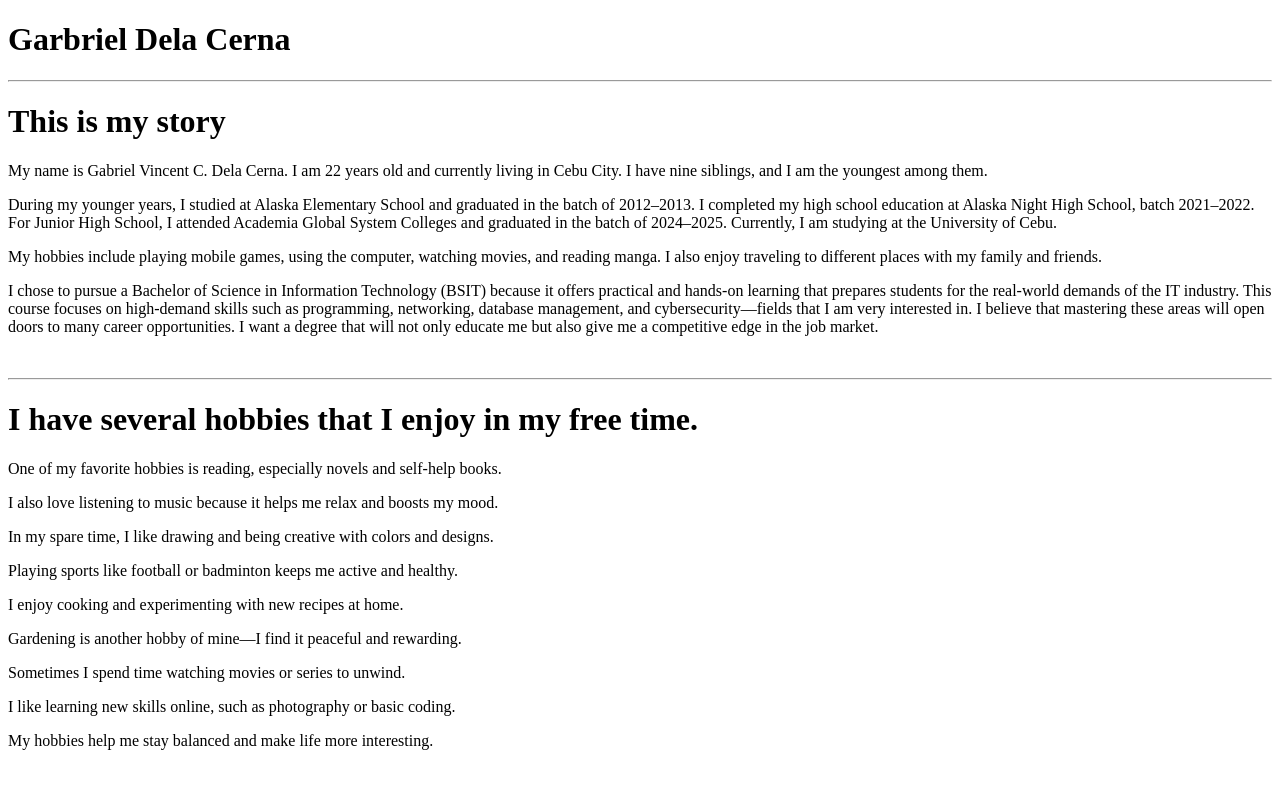
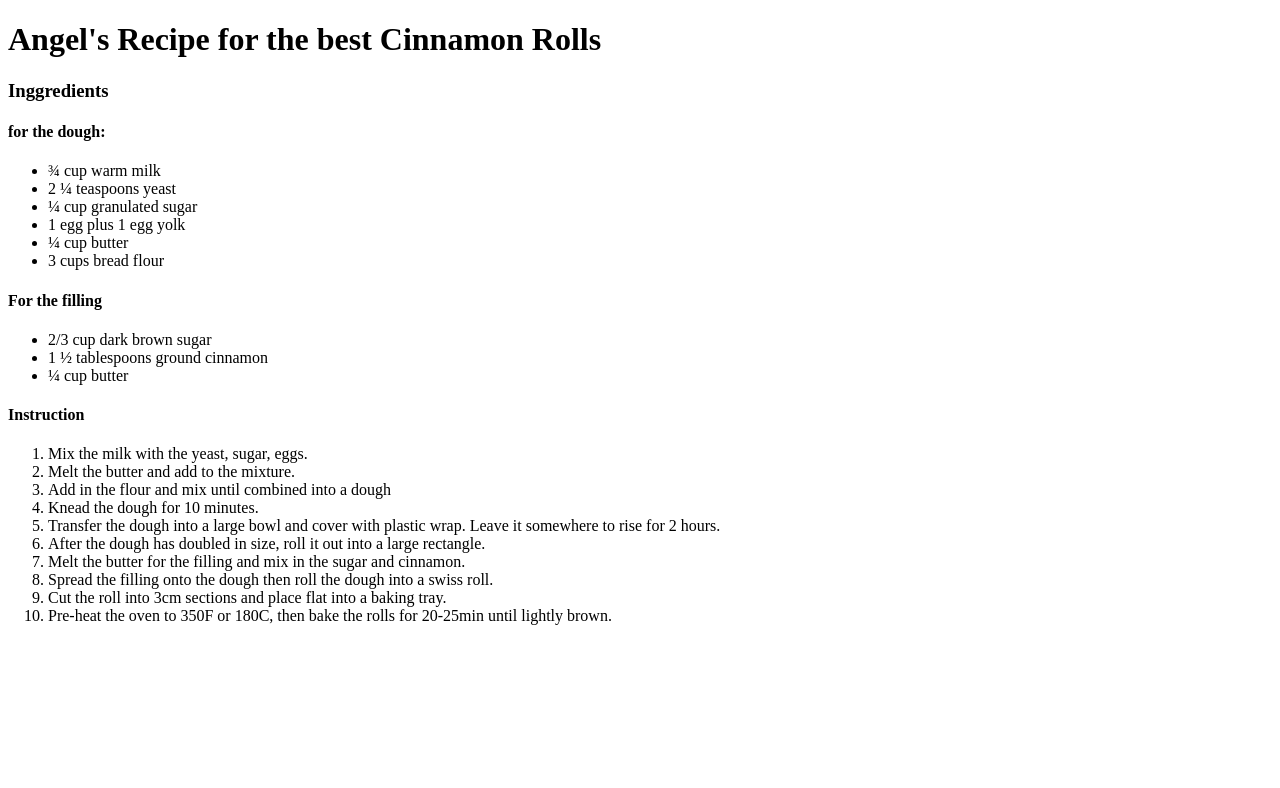
Before and after one commit to delacernagabriel/activity-1, a plain HTML site: page index.html in a window 1280 px wide. Drawn offline with Linux system fonts and the light colour scheme.

Commit message:
Add files via upload

```diff
--- a/index.html
+++ b/index.html
@@ -1,39 +1,39 @@
 <!DOCTYPE html>
 <html lang="en">
-<head>
+<Angel>
     <meta charset="UTF-8">
-    <meta name="viewport" content="width=device-width, initial-scale=1.0">
-    <title>gabcodex</title>
-</head>
-    <h1>Garbriel Dela Cerna</h1>
-    <body>
-    <hr>
-    <h1>This is my story</h1>
-<p>My name is Gabriel Vincent C. Dela Cerna. I am 22 years old and currently living in Cebu City. I have nine siblings, and I am the youngest among them.</p>
- <p>During my younger years, I studied at Alaska Elementary School and graduated in the batch of 2012–2013. I completed my high school education at Alaska Night High School, batch 2021–2022. For Junior High School, I attended Academia Global System Colleges and graduated in the batch of 2024–2025. Currently, I am studying at the University of Cebu.</p>
- <p>My hobbies include playing mobile games, using the computer, watching movies, and reading manga. I also enjoy traveling to different places with my family and friends.</p>
- <p>I chose to pursue a Bachelor of Science in Information Technology (BSIT) because it offers practical and hands-on learning that prepares students for the real-world demands of the IT industry. This course focuses on high-demand skills such as programming, networking, database management, and cybersecurity—fields that I am very interested in. I believe that mastering these areas will open doors to many career opportunities. I want a degree that will not only educate me but also give me a competitive edge in the job market.</p>
-<br>
-<hr>
+    <meta gab.html="viewport" content="width=device-width, initial-scale=1.0">
+    <title>Angel's Recipe for the best Cinnamon Rolls</title>
+<h1>Angel's Recipe for the best Cinnamon Rolls</h1>
+<body></body>
+<h3>Inggredients</h3>
+<h4>for the dough:</h4>
+<ul>
+    <li>¾ cup warm milk</li>
+    <li>2 ¼ teaspoons yeast</li>
+    <li>¼ cup granulated sugar </li>
+    <li>1 egg plus 1 egg yolk </li>
+    <li>¼ cup butter</li>
+    <li> 3 cups bread flour</li>
+</ul>
+<h4>For the filling</h4>
+<ul>
+    <li> 2/3 cup dark brown sugar </li>
+    <li>1 ½ tablespoons ground cinnamon </li>
+    <li> ¼ cup butter</li>
+</ul>
+<h4>Instruction</h4>
+<ol>
+    <li>Mix the milk with the yeast, sugar, eggs.</li>
+    <li>Melt the butter and add to the mixture.</li>
+    <li> Add in the flour and mix until combined into a dough</li>
+    <li>Knead the dough for 10 minutes.</li>
+    <li>Transfer the dough into a large bowl and cover with plastic wrap. Leave it somewhere to rise for 2 hours.</li>
+    <li>After the dough has doubled in size, roll it out into a large rectangle.</li>
+    <li>Melt the butter for the filling and mix in the sugar and cinnamon.</li>
+    <li>Spread the filling onto the dough then roll the dough into a swiss roll.</li>
+    <li>Cut the roll into 3cm sections and place flat into a baking tray. </li>
+    <li> Pre-heat the oven to 350F or 180C, then bake the rolls for 20-25min until lightly brown.</li>
+</ol>
 
-<h1>I have several hobbies that I enjoy in my free time.</h1>
-
-<p>One of my favorite hobbies is reading, especially novels and self-help books.</p>
-
-<p>I also love listening to music because it helps me relax and boosts my mood.</p>
-
-<p>In my spare time, I like drawing and being creative with colors and designs.</p>
-
-<p>Playing sports like football or badminton keeps me active and healthy.</p>
-
-<p>I enjoy cooking and experimenting with new recipes at home.</p>
-
-<p>Gardening is another hobby of mine—I find it peaceful and rewarding.</p>
-
-<p>Sometimes I spend time watching movies or series to unwind.</p>
-
-<p>I like learning new skills online, such as photography or basic coding.</p>
-
-<p>My hobbies help me stay balanced and make life more interesting.</p>
-    </body>
-    </html>
+<h3></h3>
```
